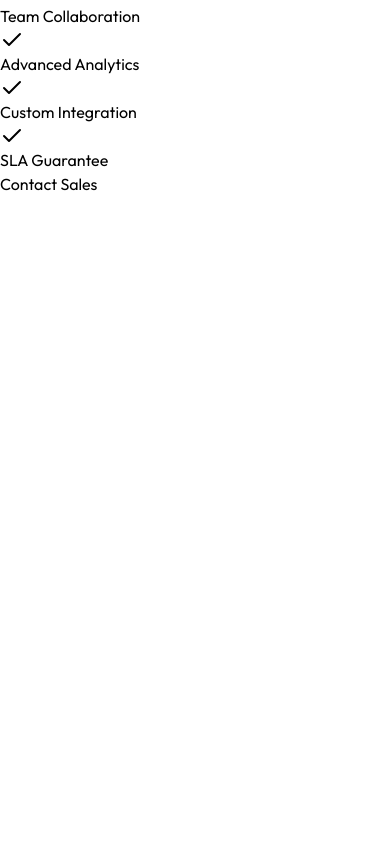
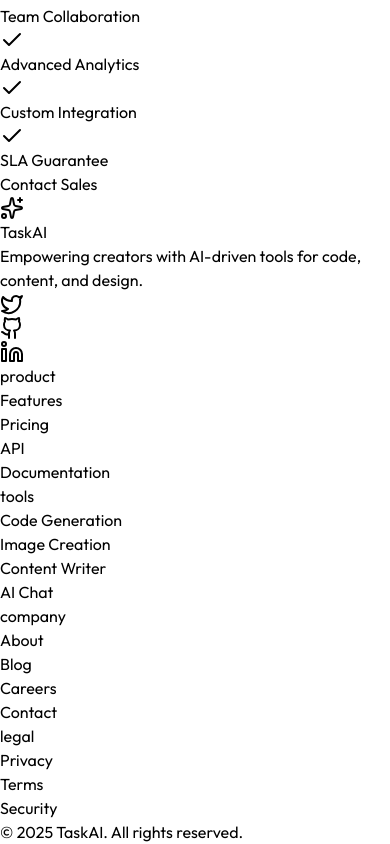
Before and after one commit to devlopersumit/TaskAI-AI-for-multiple-creative-tasks, a React (Vite) app in the folder client/: page / in a window 390 px wide. Shown: the part 10195-11039 px from the top of the page. Before the commit the page ends 10391 px from the top, so only its background shows below. Built offline with nearby package versions, Linux system fonts and the light colour scheme; no server answers.

Commit message:
Created Responsive footer

```diff
--- /dev/null
+++ b/client/src/components/Footer.jsx
@@ -0,0 +1,89 @@
+import React from 'react'
+import { Link } from 'react-router-dom'
+import { Sparkles, Twitter, Github, Linkedin } from 'lucide-react'
+
+const Footer = () => {
+    const footerLinks = {
+        product: [
+            { name: 'Features', path: '/features' },
+            { name: 'Pricing', path: '/pricing' },
+            { name: 'API', path: '/api' },
+            { name: 'Documentation', path: '/docs' },
+        ],
+        tools: [
+            { name: 'Code Generation', path: '/code' },
+            { name: 'Image Creation', path: '/images' },
+            { name: 'Content Writer', path: '/content' },
+            { name: 'AI Chat', path: '/chat' },
+        ],
+        company: [
+            { name: 'About', path: '/about' },
+            { name: 'Blog', path: '/blog' },
+            { name: 'Careers', path: '/careers' },
+            { name: 'Contact', path: '/contact' },
+        ],
+        legal: [
+            { name: 'Privacy', path: '/privacy' },
+            { name: 'Terms', path: '/terms' },
+            { name: 'Security', path: '/security' },
+        ]
+    }
+
+    return (
+        <footer className="bg-gray-50 border-t border-gray-200">
+            <div className="mx-auto max-w-7xl px-4 sm:px-20 xl:px-32 pt-16 pb-8">
+                <div className="grid grid-cols-2 gap-8 xl:grid-cols-4">
+                    {/* Company Info */}
+                    <div className="col-span-2 xl:col-span-1">
+                        <div className="flex items-center gap-2 mb-4">
+                            <Sparkles className="w-8 h-8 text-[#5044E5]" />
+                            <span className="text-xl font-bold">TaskAI</span>
+                        </div>
+                        <p className="text-gray-600 text-sm mb-4 max-w-xs">
+                            Empowering creators with AI-driven tools for code, content, and design.
+                        </p>
+                        <div className="flex gap-4">
+                            <a href="https://twitter.com" target="_blank" rel="noopener noreferrer" className="text-gray-400 hover:text-[#5044E5]">
+                                <Twitter className="w-5 h-5" />
+                            </a>
+                            <a href="https://github.com" target="_blank" rel="noopener noreferrer" className="text-gray-400 hover:text-[#5044E5]">
+                                <Github className="w-5 h-5" />
+                            </a>
+                            <a href="https://linkedin.com" target="_blank" rel="noopener noreferrer" className="text-gray-400 hover:text-[#5044E5]">
+                                <Linkedin className="w-5 h-5" />
+                            </a>
+                        </div>
+                    </div>
+
+                    {/* Links Sections */}
+                    {Object.entries(footerLinks).map(([title, links]) => (
+                        <div key={title} className="col-span-1">
+                            <h3 className="text-gray-900 font-semibold capitalize mb-4">{title}</h3>
+                            <ul className="space-y-3">
+                                {links.map((link) => (
+                                    <li key={link.name}>
+                                        <Link
+                                            to={link.path}
+                                            className="text-gray-600 hover:text-[#5044E5] text-sm"
+                                        >
+                                            {link.name}
+                                        </Link>
+                                    </li>
+                                ))}
+                            </ul>
+                        </div>
+                    ))}
+                </div>
+
+                {/* Bottom Bar */}
+                <div className="mt-16 pt-8 border-t border-gray-200">
+                    <p className="text-gray-400 text-sm text-center">
+                        © {new Date().getFullYear()} TaskAI. All rights reserved.
+                    </p>
+                </div>
+            </div>
+        </footer>
+    )
+}
+
+export default Footer
--- a/client/src/pages/Home.jsx
+++ b/client/src/pages/Home.jsx
@@ -4,6 +4,7 @@ import Hero from '../components/Hero'
 import AITools from '../components/AITools'
 import Testimonials from '../components/Testimonials'
 import Pricing from '../components/Pricing'
+import Footer from '../components/Footer'
 
 const Home = () => {
   return (
@@ -13,6 +14,7 @@ const Home = () => {
     <AITools />
     <Testimonials />
     <Pricing />
+    <Footer />
     </>
   )
 }
```
